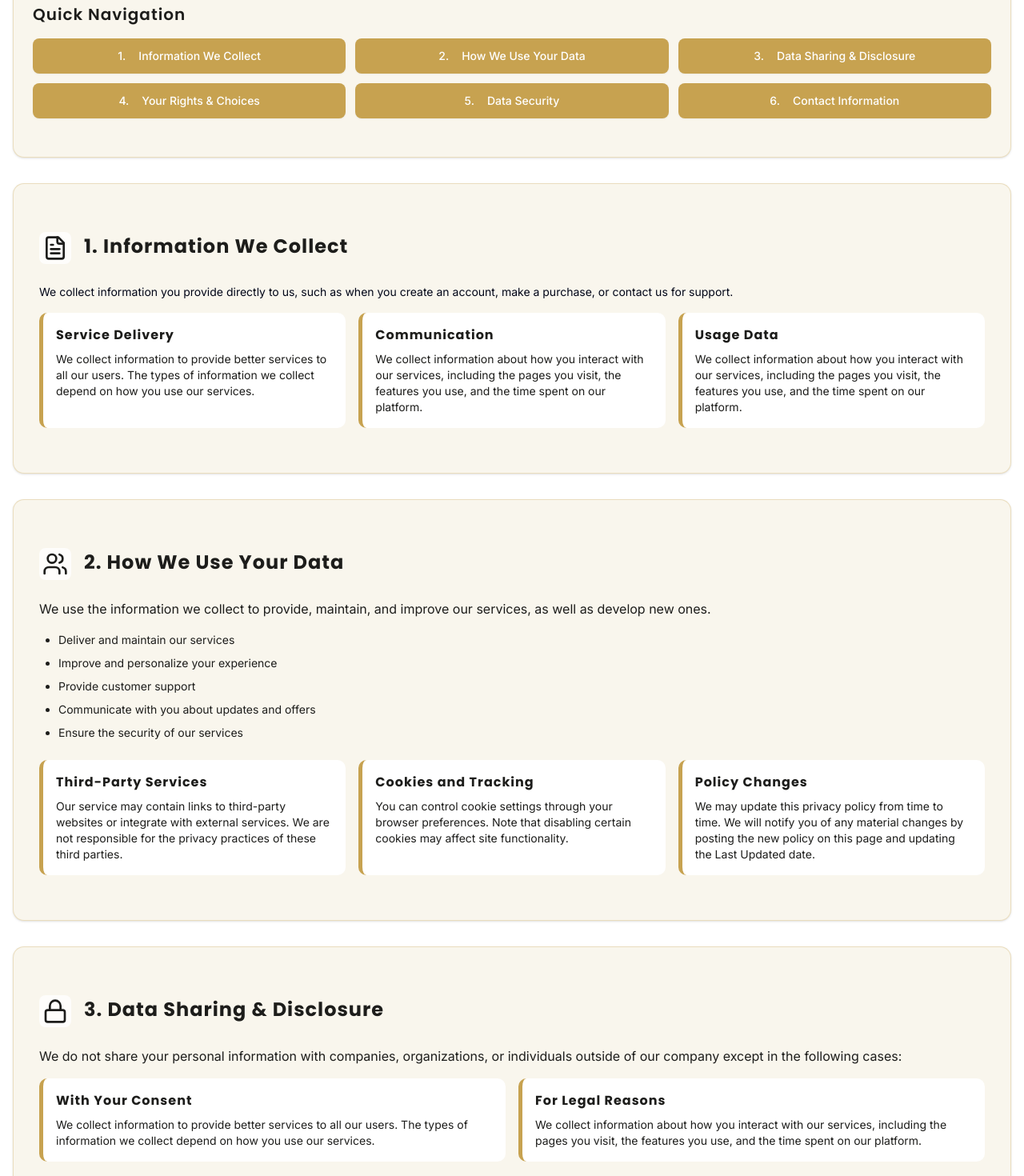
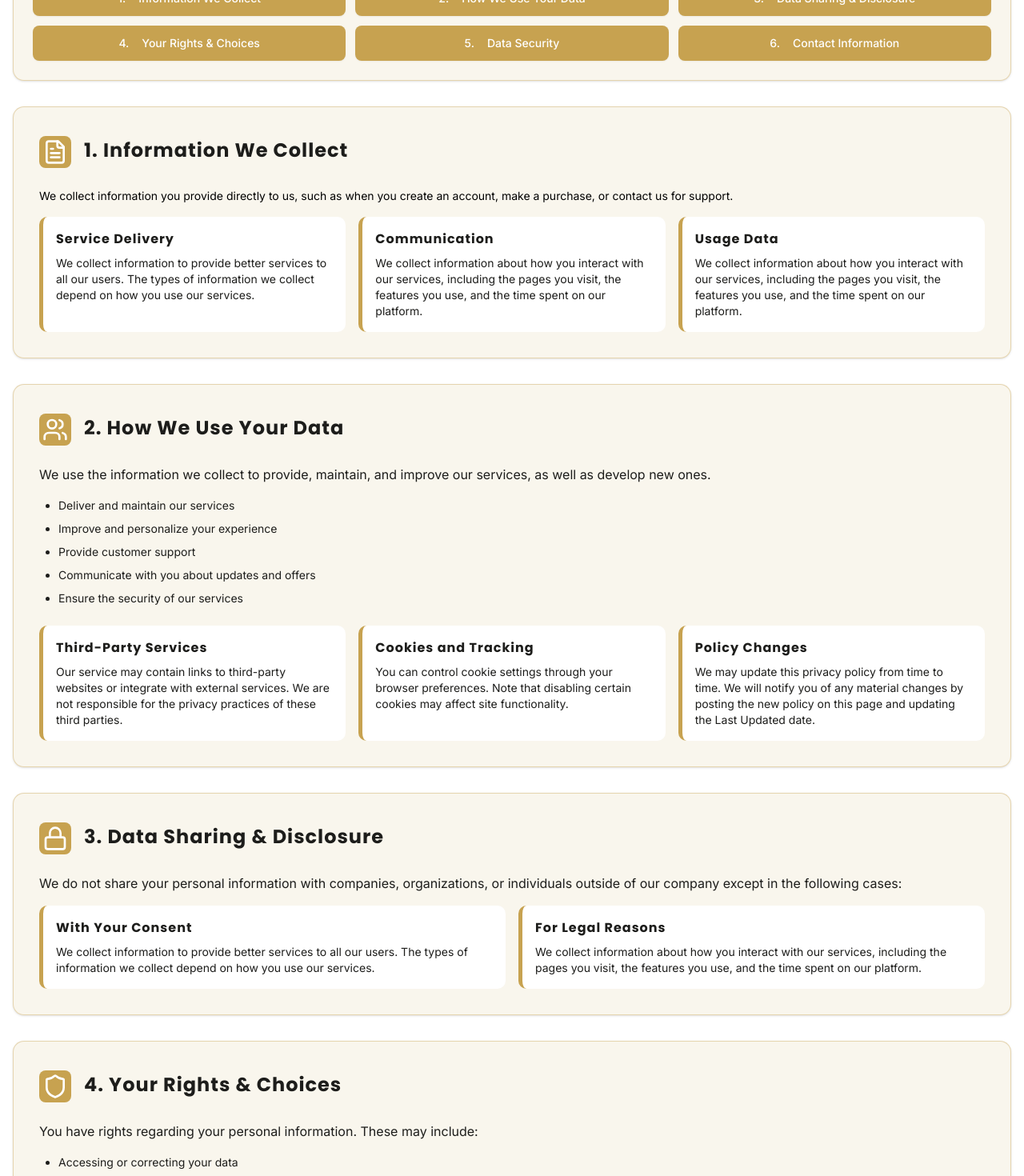
Before and after one commit to FayzulIslamFaisal/promise-holding-properties, a Next.js app: page /privacy-policy in a window 1280 px wide. Shown: the part 920-2390 px from the top of the page at 80% size. Built offline with nearby package versions, Linux system fonts and the light colour scheme.

Commit message:
Refactor PrivacyPolicyPage component for improved card styling and hover effects

```diff
--- a/src/app/(root)/privacy-policy/page.tsx
+++ b/src/app/(root)/privacy-policy/page.tsx
@@ -71,7 +71,7 @@ const PrivacyPolicyPage = () => {
 
     <section className="px-4 ">
       <div className="container mx-auto md:py-14 py-10 border-b border-[var(--custom-bg-accent)]/40 ">
-        <Card className="mb-8 bg-[var(--custom-bg-accent)]/10 hover:bg-[var(--custom-bg-accent)]/20 dark:bg-[var(--custom-bg-primary)] border-1 border-[var(--custom-bg-accent)]/30 ">
+        <Card className="group py-0 mb-8" variant={"hoverEffect"}>
           <CardContent className="p-8">
             <div className="flex items-start gap-4">
               <Eye className="h-10 w-10 text-[var(--custom-text-secondary)] mt-1 flex-shrink-0" />
@@ -91,7 +91,7 @@ const PrivacyPolicyPage = () => {
           </CardContent>
         </Card>
 
-        <Card className="mb-8 bg-[var(--custom-bg-accent)]/10 hover:bg-[var(--custom-bg-accent)]/20 dark:bg-[var(--custom-bg-primary)] border-1 border-[var(--custom-bg-accent)]/30">
+        <Card className="group py-0 mb-8" variant={"hoverEffect"}>
           <CardContent className="p-6">
             <h3 className="text-xl font-semibold mb-4 dark:text-[var(--custom-text-secondary)] text-[var(--custom-text-primary)]">
               Quick Navigation
@@ -114,10 +114,10 @@ const PrivacyPolicyPage = () => {
           </CardContent>
         </Card>
 
-        <Card className="mb-8 bg-[var(--custom-bg-accent)]/10 hover:bg-[var(--custom-bg-accent)]/20 dark:bg-[var(--custom-bg-primary)] border-1 border-[var(--custom-bg-accent)]/30" id="info">
+        <Card className="group py-0 mb-8" variant={"hoverEffect"} id="info">
           <CardContent className="p-8">
             <div className="flex items-center gap-4 mb-6">
-              <FileText className="h-10 w-10 text-[var(--custom-text-primary)] bg-[var(--custom-bg-white)]/80 rounded-md p-1 mt-1 flex-shrink-0" />
+              <FileText className="h-10 w-10 text-[var(--custom-text-white)] bg-[var(--custom-bg-accent)] rounded-md p-1 mt-1 flex-shrink-0" />
               <h2 className="text-2xl font-bold dark:text-[var(--custom-text-secondary)] text-[var(--custom-text-primary)]">
                 1. Information We Collect
               </h2>
@@ -148,10 +148,10 @@ const PrivacyPolicyPage = () => {
           </CardContent>
         </Card>
 
-        <Card className="mb-8 bg-[var(--custom-bg-accent)]/10 hover:bg-[var(--custom-bg-accent)]/20 dark:bg-[var(--custom-bg-primary)] border-1 border-[var(--custom-bg-accent)]/30" id="use">
+        <Card className="group py-0 mb-8" variant={"hoverEffect"} id="use">
           <CardContent className="p-8">
             <div className="flex items-center gap-4 mb-6">
-              <Users className="h-10 w-10 text-[var(--custom-text-primary)] bg-[var(--custom-bg-white)]/80 rounded-md p-1 mt-1 flex-shrink-0" />
+              <Users className="h-10 w-10 text-[var(--custom-text-white)] bg-[var(--custom-bg-accent)] rounded-md p-1 mt-1 flex-shrink-0" />
               <h2 className="text-2xl font-bold dark:text-[var(--custom-text-secondary)] text-[var(--custom-text-primary)]">
                 2. How We Use Your Data
               </h2>
@@ -192,10 +192,10 @@ const PrivacyPolicyPage = () => {
           </CardContent>
         </Card>
 
-        <Card className="mb-8 bg-[var(--custom-bg-accent)]/10 hover:bg-[var(--custom-bg-accent)]/20 dark:bg-[var(--custom-bg-primary)] border-1 border-[var(--custom-bg-accent)]/30" id="sharing">
+        <Card className="group py-0 mb-8" variant={"hoverEffect"} id="sharing">
           <CardContent className="p-8">
             <div className="flex items-center gap-4 mb-6">
-              <Lock className="h-10 w-10 text-[var(--custom-text-primary)] bg-[var(--custom-bg-white)]/80 rounded-md p-1 mt-1 flex-shrink-0" />
+              <Lock className="h-10 w-10 text-[var(--custom-text-white)] bg-[var(--custom-bg-accent)] rounded-md p-1 mt-1 flex-shrink-0" />
               <h2 className="text-2xl font-bold dark:text-[var(--custom-text-secondary)] text-[var(--custom-text-primary)]">
                 3. Data Sharing & Disclosure
               </h2>
@@ -220,10 +220,10 @@ const PrivacyPolicyPage = () => {
           </CardContent>
         </Card>
 
-        <Card className="mb-8 bg-[var(--custom-bg-accent)]/10 hover:bg-[var(--custom-bg-accent)]/20 dark:bg-[var(--custom-bg-primary)] border-1 border-[var(--custom-bg-accent)]/30" id="rights">
+        <Card className="group py-0 mb-8" variant={"hoverEffect"} id="rights">
           <CardContent className="p-8">
             <div className="flex items-center gap-4 mb-6">
-              <Shield className="h-10 w-10 text-[var(--custom-text-primary)] bg-[var(--custom-bg-white)]/80 rounded-md p-1 mt-1 flex-shrink-0" />
+              <Shield className="h-10 w-10 text-[var(--custom-text-white)] bg-[var(--custom-bg-accent)] rounded-md p-1 mt-1 flex-shrink-0" />
               <h2 className="text-2xl font-bold dark:text-[var(--custom-text-secondary)] text-[var(--custom-text-primary)]">
                 4. Your Rights & Choices
               </h2>
@@ -246,10 +246,10 @@ const PrivacyPolicyPage = () => {
           </CardContent>
         </Card>
 
-        <Card className="mb-8 bg-[var(--custom-bg-accent)]/10 hover:bg-[var(--custom-bg-accent)]/20 dark:bg-[var(--custom-bg-primary)] border-1 border-[var(--custom-bg-accent)]/30" id="security">
+        <Card className="group py-0 mb-8" variant={"hoverEffect"} id="security">
           <CardContent className="p-8">
             <div className="flex items-center gap-4 mb-6">
-              <Lock className="h-10 w-10 text-[var(--custom-text-primary)] bg-[var(--custom-bg-white)]/80 rounded-md p-1 mt-1 flex-shrink-0" />
+              <Lock className="h-10 w-10 text-[var(--custom-text-white)] bg-[var(--custom-bg-accent)] rounded-md p-1 mt-1 flex-shrink-0" />
               <h2 className="text-2xl font-bold dark:text-[var(--custom-text-secondary)] text-[var(--custom-text-primary)]">
                 5. Data Security
               </h2>
@@ -279,10 +279,10 @@ const PrivacyPolicyPage = () => {
           </CardContent>
         </Card>
 
-        <Card className=" bg-[var(--custom-bg-accent)]/10 hover:bg-[var(--custom-bg-accent)]/20 dark:bg-[var(--custom-bg-primary)] border-1 border-[var(--custom-bg-accent)]/30" id="contact">
+        <Card className="group py-0 " variant={"hoverEffect"} id="contact">
           <CardContent className="p-8">
             <div className="flex items-center gap-4 mb-6">
-              <Mail className="h-10 w-10 text-[var(--custom-text-primary)] bg-[var(--custom-bg-white)]/80 rounded-md p-1 mt-1 flex-shrink-0" />
+              <Mail className="h-10 w-10 text-[var(--custom-text-white)] bg-[var(--custom-bg-accent)] rounded-md p-1 mt-1 flex-shrink-0" />
               <h2 className="text-2xl font-bold dark:text-[var(--custom-text-secondary)] text-[var(--custom-text-primary)]">
                 6. Contact Information
               </h2>
@@ -291,12 +291,12 @@ const PrivacyPolicyPage = () => {
               <p className="text-[var(--custom-text-primary)] dark:text-[var(--custom-text-white)] text-base">
                 If you have questions about this Privacy Policy or our privacy practices, please contact us at:
               </p>
-              <div className="highlight-box p-4 rounded-lg transition-all duration-300 hover:shadow-lg">
+              <div className="highlight-box p-4 rounded-lg transition-all duration-300 group-hover:shadow-lg">
                 <Link href={"mailto:promiseassets@gmail.com"} className=" flex items-center mb-1 gap-2 dark:text-[var(--custom-text-white)] text-[var(--custom-text-primary)] text-base">
-                  <MailCheck className="h-6 w-6 text-[var(--custom-text-primary)] bg-[var(--custom-bg-white)]/80 rounded-md p-1 mt-1 flex-shrink-0" />  promiseassets@gmail.com
+                  <MailCheck className="h-6 w-6 text-[var(--custom-text-white)] bg-[var(--custom-bg-accent)] rounded-md p-1 mt-1 flex-shrink-0" />  promiseassets@gmail.com
                 </Link>
                 <p className="font-medium flex items-center gap-2">
-                  <MapPinPlus className="h-6 w-6 text-[var(--custom-text-primary)] bg-[var(--custom-bg-white)]/80 rounded-md p-1 mt-1 flex-shrink-0" />Khaja Super Market, 2nd to 7th Floor, Kallyanpur Bus Stop, Mirpur Road, Dhaka-1207.
+                  <MapPinPlus className="h-6 w-6 text-[var(--custom-text-white)] bg-[var(--custom-bg-accent)] rounded-md p-1 mt-1 flex-shrink-0" />Khaja Super Market, 2nd to 7th Floor, Kallyanpur Bus Stop, Mirpur Road, Dhaka-1207.
                 </p>
               </div>
               <p className="text-[var(--custom-text-primary)] dark:text-[var(--custom-text-white)] text-base">
```
